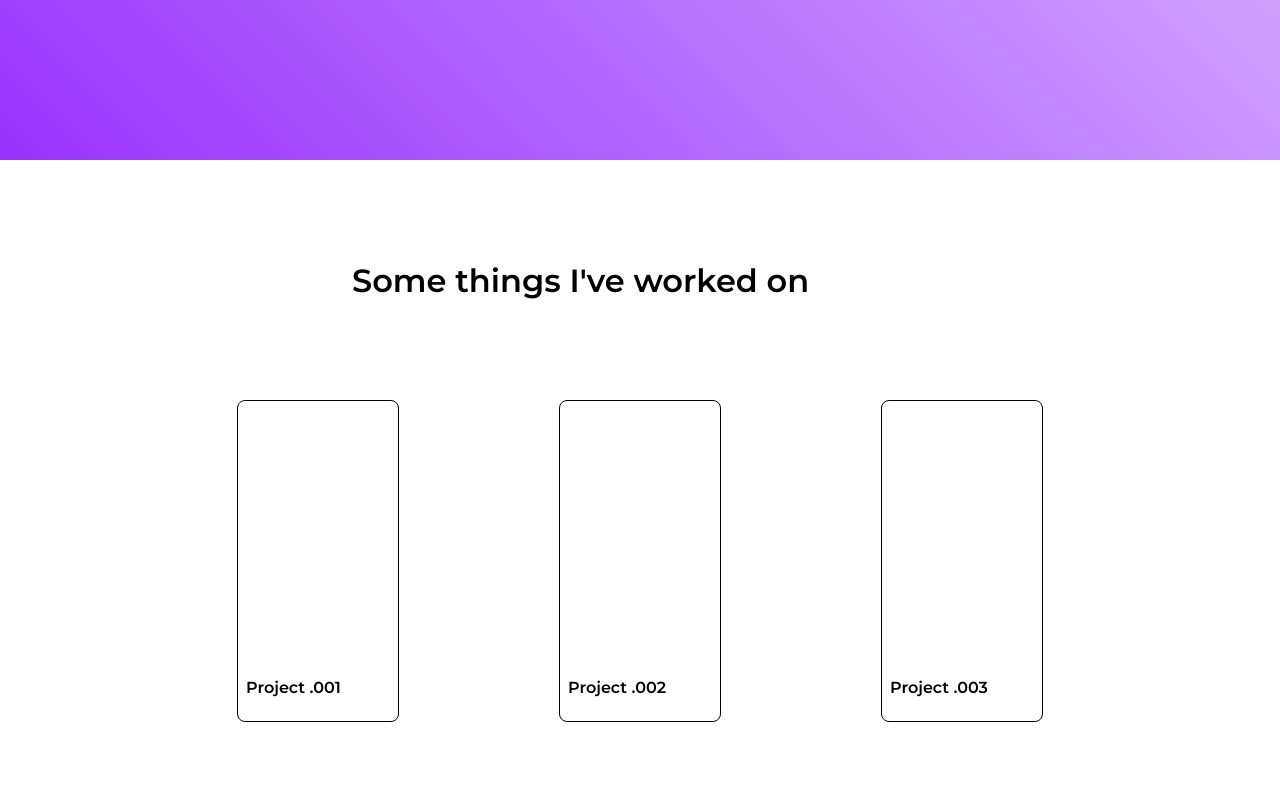
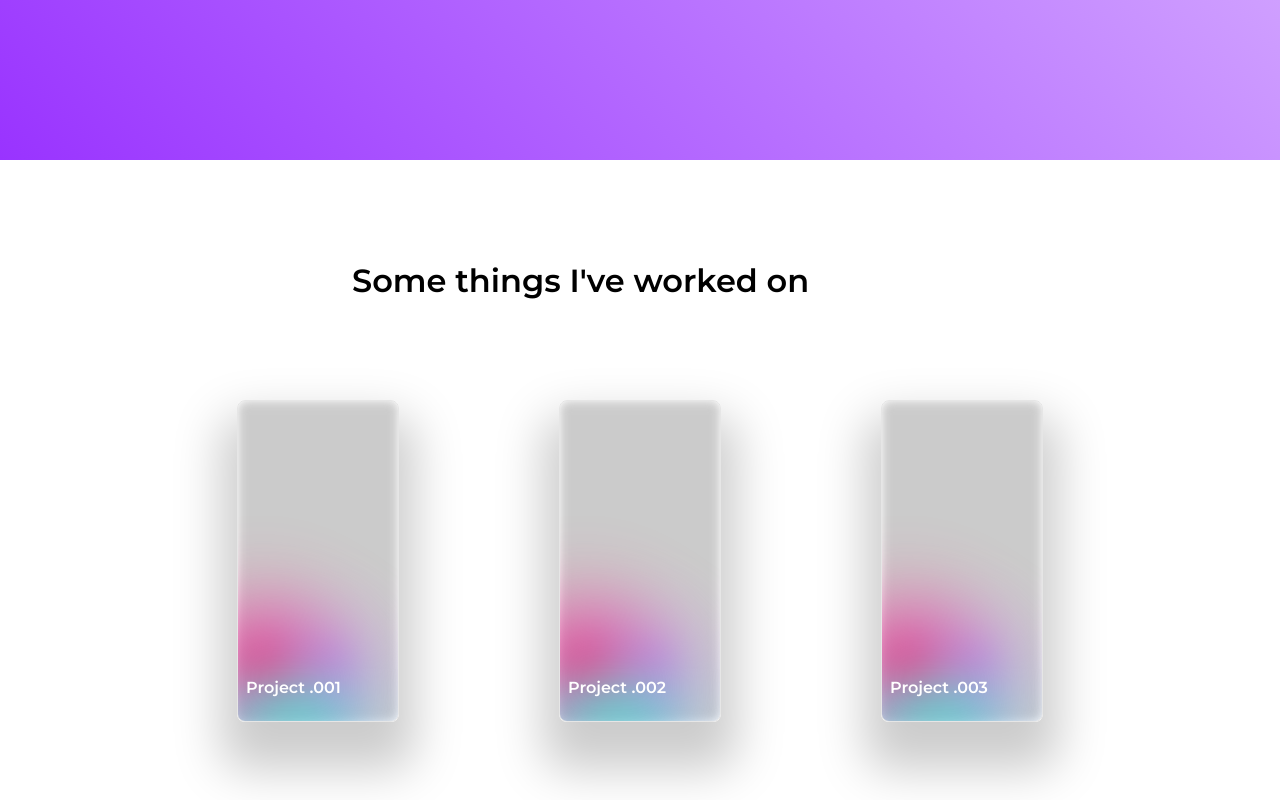
Before and after one commit to styp3r/naviportfolio, a React (Create React App) app: page / in a window 1280 px wide. Shown: the part 1280-2080 px from the top of the page. Built offline with nearby package versions, Linux system fonts and the light colour scheme.

Commit message:
Adds styling for inset gradients and changes projectItemContainer font color

```diff
--- a/src/index.css
+++ b/src/index.css
@@ -191,14 +191,14 @@ code {
   letter-spacing: 5vmin;
   font-size: 3vmin;
   left: 3vmin;
-  top: -3vmin;
+  top: -10vmin;
   animation: 0.2s 2.5s dropDown;
   animation-fill-mode: forwards;
 }
 
 @keyframes dropDown{
   0%{
-    top: -3vmin;
+    top: -10vmin;
   }
   100%{
     top: 3vmin;
@@ -499,7 +499,7 @@ code {
 #bigCircle{
   position: relative;
   left: 15%;
-  top: -50vmin;
+  top: -40rem;
   width: 90vmax;
   height: 90vmax;
   opacity: 0;
@@ -544,25 +544,14 @@ code {
   top: 10rem;
   width: 10rem;
   height: 20rem;
+  box-shadow: 0 2rem 3rem 1rem #cccccc;
   display: inline-block;
+  border: solid #e6e6e6;
+  border-width: 0.5px;
   margin: 5rem;
-  background-color: #ffffff;
-  border: solid #000000;
-  border-width: 1px;
+  overflow: hidden;
   border-radius: 0.5rem;
-}
-
-.PopOut{
-  position: relative;
-  border-radius: 0.5rem;
-  width: 10rem;
-  height: 20rem;
-  left: 0.5rem;
-  top: 0.5rem;
-  color: #ffffff;
-  background: linear-gradient(60deg, #9933ff , #d9b3ff );
-  border: solid #000000;
-  border-width: 1px;
+  cursor: pointer;
 }
 
 #itemTitle{
@@ -570,5 +559,49 @@ code {
   bottom: 0.5rem;
   left: 0.5rem;
   width: 7rem;
+  color: #ffffff;
   text-align: left;
 }
+
+#insetGradient{
+  width: 100%;
+  height: 100%;
+  opacity: 0.5;
+  filter: blur(5px);
+  border-radius: 0.5rem;
+  background-color: #999999;
+}
+
+#gradientBlob{
+  position: absolute;
+  bottom: 0;
+  width: 7rem;
+  height: 5rem;
+  opacity: 0.7;
+  filter: blur(15px);
+  background-color: #bf80ff;
+  box-shadow: 0 0 4rem 1rem #bf80ff;
+  border-radius: 1rem;
+}
+
+#gradientBlobChild1{
+  position: absolute;
+  top: 0;
+  width: 3rem;
+  height: 3rem;
+  filter: blur(15px);
+  background-color: #ff0066;
+  box-shadow: 0 0 5rem 2rem #ff0066;
+  border-radius: 100%;
+}
+
+#gradientBlobChild2{
+  position: absolute;
+  bottom: 0;
+  width: 7rem;
+  height: 1rem;
+  filter: blur(15px);
+  background-color: #00ffcc;
+  box-shadow: 0 0 4rem 1rem #00ffcc;
+  border-radius: 100%;
+}
```
